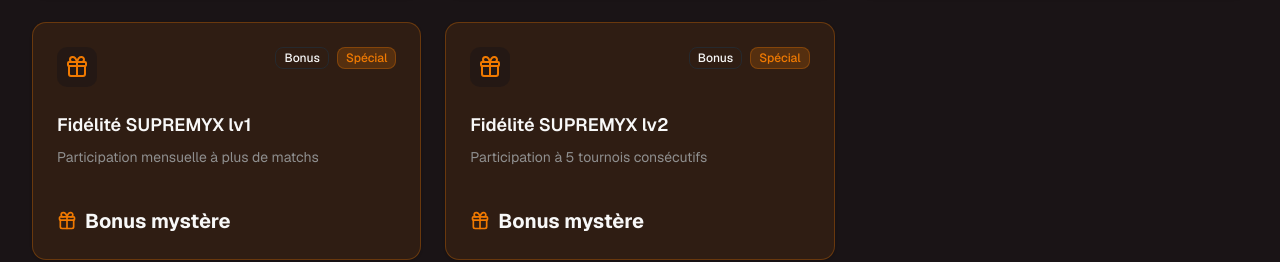
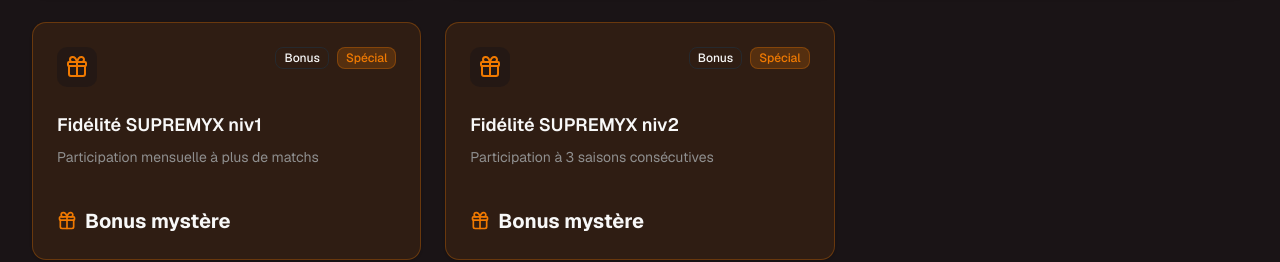
Before and after one commit to supremyx/supremyx-siteweb, a Next.js app: page /recompenses in a window 1280 px wide. Shown: the part 953-1215 px from the top of the page. Built offline with nearby package versions, Linux system fonts and the light colour scheme.

Commit message:
Update rewards-section.tsx

```diff
--- a/components/rewards-section.tsx
+++ b/components/rewards-section.tsx
@@ -71,7 +71,7 @@ const rewards: Reward[] = [
   },
     {
     id: "7",
-    title: "Fidélité SUPREMYX lv1",
+    title: "Fidélité SUPREMYX niv1",
     description: "Participation mensuelle à plus de matchs",
     prize: "Bonus mystère",
     icon: <Gift className="size-6" />,
@@ -80,8 +80,8 @@ const rewards: Reward[] = [
   },
   {
     id: "8",
-    title: "Fidélité SUPREMYX lv2",
-    description: "Participation à 5 tournois consécutifs",
+    title: "Fidélité SUPREMYX niv2",
+    description: "Participation à 3 saisons consécutives",
     prize: "Bonus mystère",
     icon: <Gift className="size-6" />,
     tier: "special",
```
